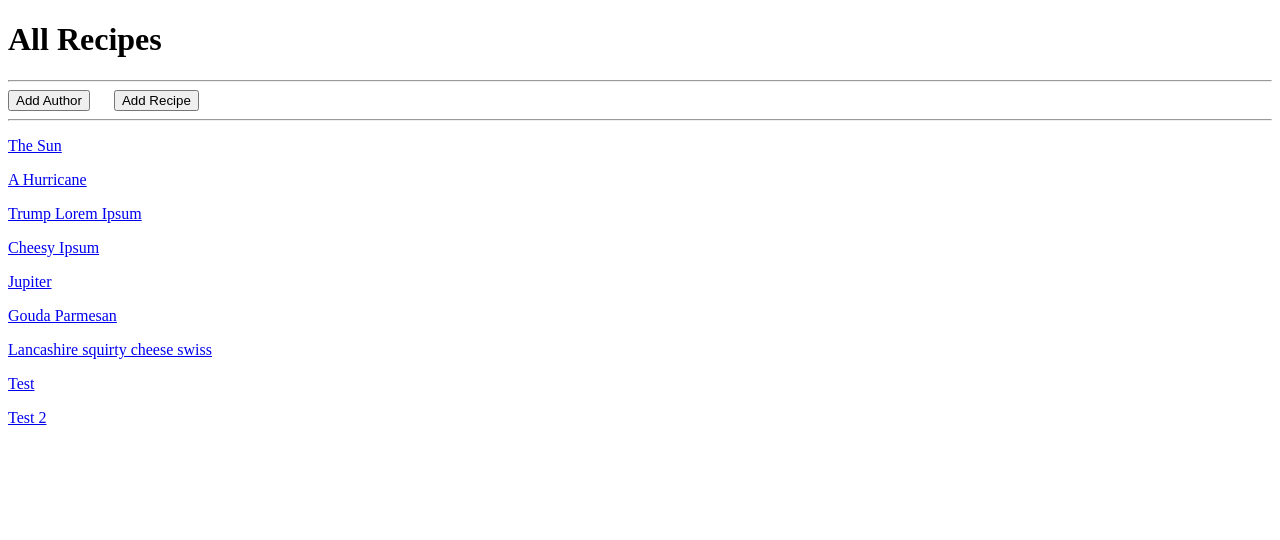
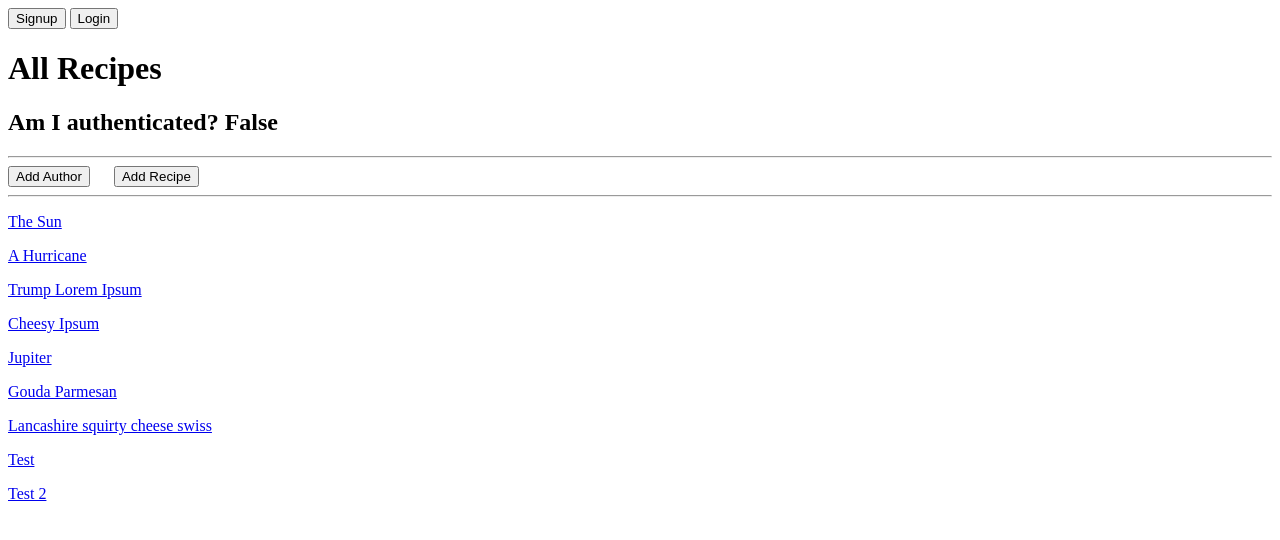
Before and after one commit to jdhaagenson/recipebox, a Django app: page / in a window 1280 px wide. Shown: the top 540 px of the page. Run offline with Django 3.2, Linux system fonts and the light colour scheme; data comes from the database, SQL or seed files in the repository; both versions use the stored data as it was after the commit; parts of the project's set-up code (start-up, migrations or seed data) failed here and were passed over.

Commit message:
added conditional display of logout button when logged in, and signup and login buttons when logged out

```diff
--- a/templates/main.html
+++ b/templates/main.html
@@ -8,11 +8,21 @@
 </head>
 
 <body>
+    <header>
+        {% if request.user.is_authenticated %}
+            <a href="/logout/"><button type="button">Logout</button></a>
+        {% else %}
+            <a href="/signup/"><button type="button">Signup</button></a>
+            <a href="/login/"><button type="button">Login</button></a>
+        {% endif %}
+    </header>
+    <main>
         <h1>All Recipes</h1>
+        <h2>Am I authenticated? {{ request.user.is_authenticated }}</h2>
         <hr>
         <div>
-        <a style="padding-right: 20px" href="/addauthor"><button type="button">Add Author</button></a>
-        <a href="/addrecipe"><button type="button">Add Recipe</button></a>
+            <a style="padding-right: 20px" href="/addauthor/"><button type="button">Add Author</button></a>
+            <a href="/addrecipe/"><button type="button">Add Recipe</button></a>
         </div>
         <hr>
         <div>
@@ -22,7 +32,7 @@
             </div>
             {% endfor %}
         </div>
-
+    </main>
 </body>
 
 </html>
```
Also changed, not shown: db.sqlite3. Lines whose indentation alone changed are shown as unchanged.
